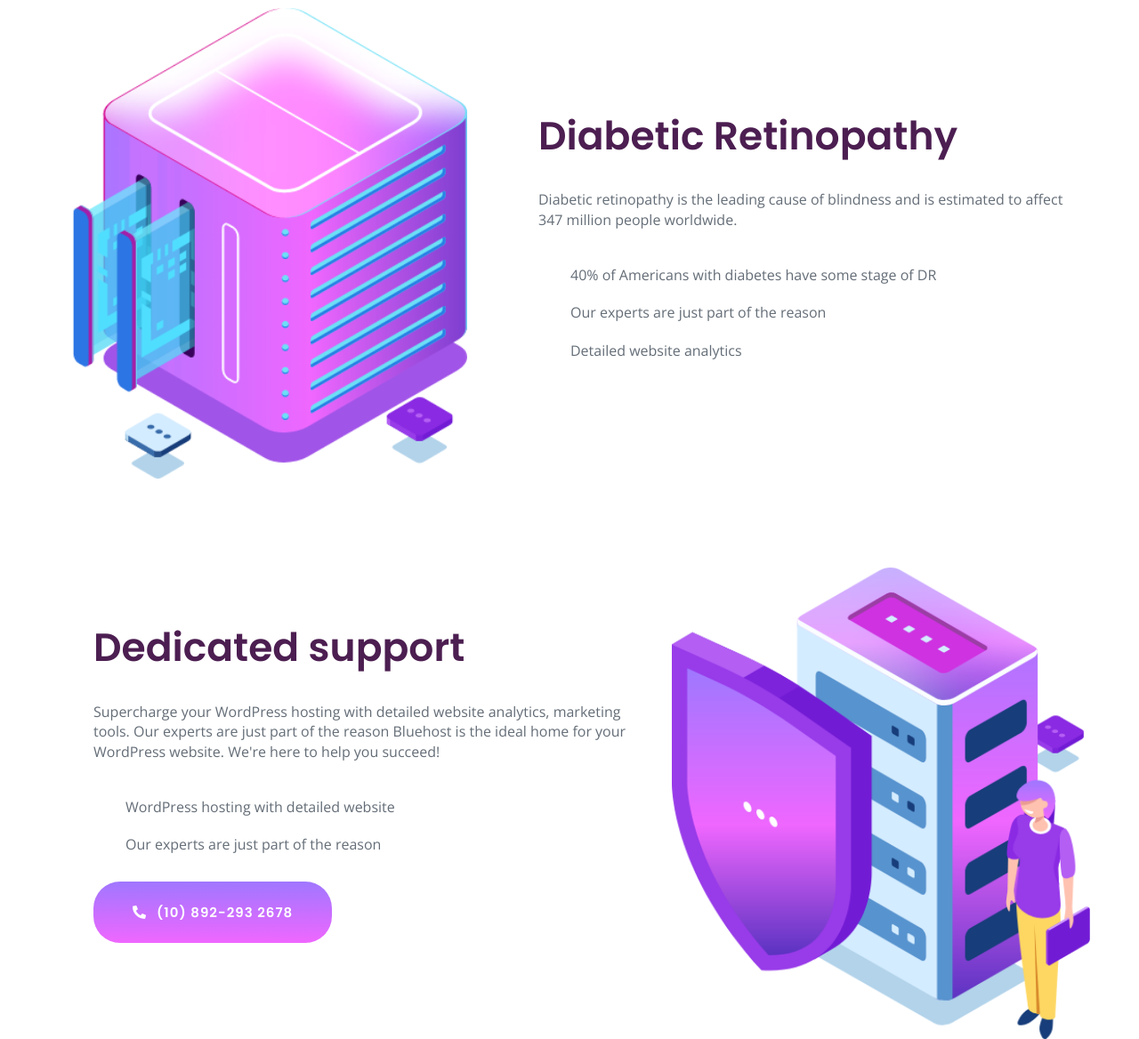
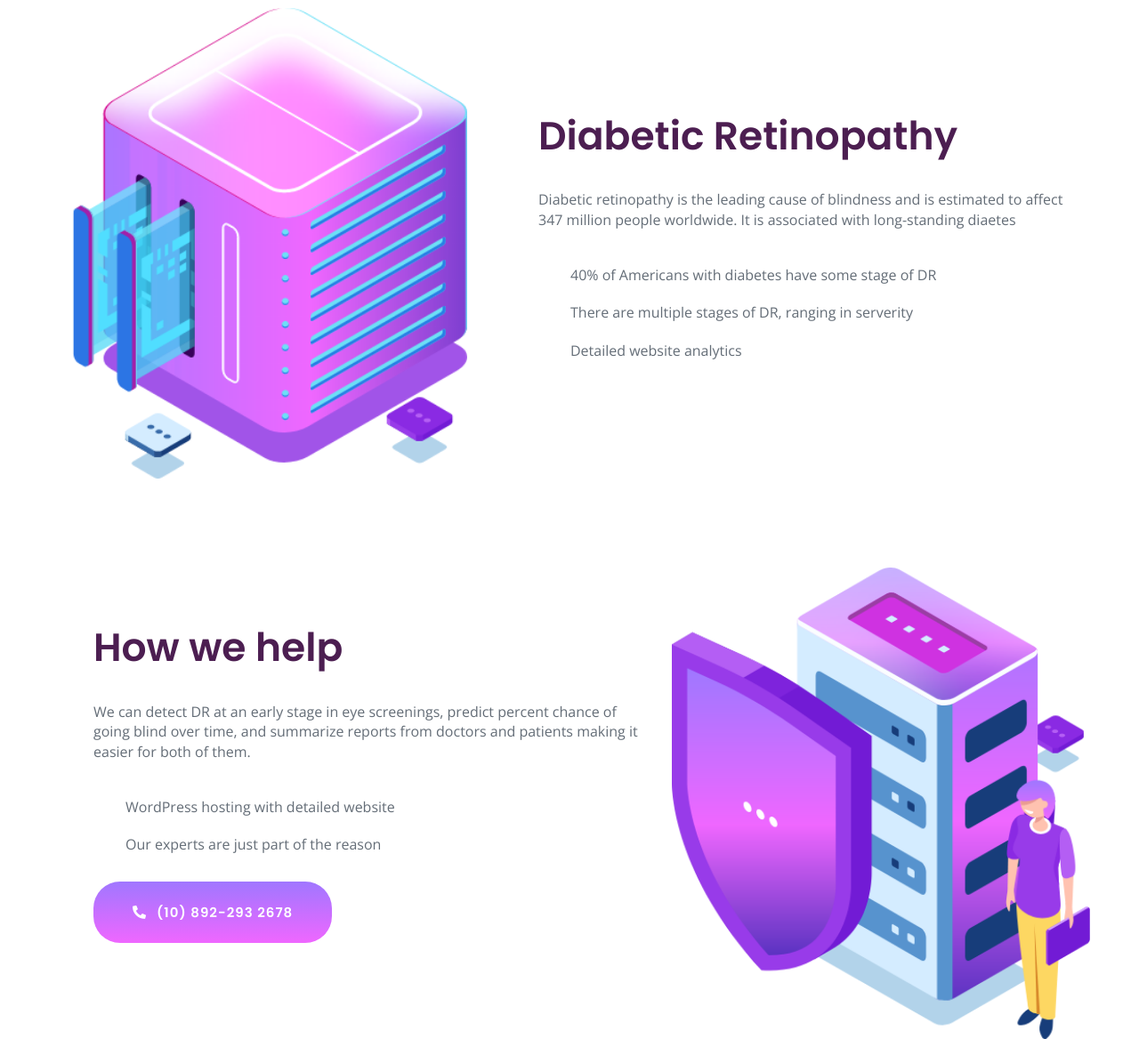
Before and after one commit to TeamDeltaHacks/EyesAIght, a Flask app: page / in a window 1280 px wide. Shown: the part 2000-3168 px from the top of the page at 89% size. Run offline with Flask 2, Linux system fonts and the light colour scheme; some libraries are stand-ins or nearby versions.

Commit message:
Update index.html

```diff
--- a/templates/index.html
+++ b/templates/index.html
@@ -346,7 +346,7 @@
                         <div class="section-tittle section-tittle2 mb-30">
                             <h2>Diabetic Retinopathy</h2>
                         </div>
-                        <p class="mb-40">Diabetic retinopathy is the leading cause of blindness and is estimated to affect 347 million people worldwide. </p>
+                        <p class="mb-40">Diabetic retinopathy is the leading cause of blindness and is estimated to affect 347 million people worldwide. It is associated with long-standing diaetes</p>
                         <ul>
                             <li>
                                 <img src="/static/assets/img/icon/right.svg" alt="">
@@ -354,7 +354,7 @@
                             </li>
                             <li>
                                 <img src="/static/assets/img/icon/right.svg" alt="">
-                                <p>Our experts are just part of the reason</p>
+                                <p>There are multiple stages of DR, ranging in serverity</p>
                             </li>
                             <li>
                                 <img src="/static/assets/img/icon/right.svg" alt="">
@@ -375,9 +375,9 @@
                     <div class="about-caption about-caption3 mb-50">
                         <!-- Section Tittle -->
                         <div class="section-tittle section-tittle2 mb-30">
-                            <h2>Dedicated support</h2>
+                            <h2>How we help</h2>
                         </div>
-                        <p class="mb-40">Supercharge your WordPress hosting with detailed website analytics, marketing tools. Our experts are just part of the reason Bluehost is the ideal home for your WordPress website. We're here to help you succeed!</p>
+                        <p class="mb-40">We can detect DR at an early stage in eye screenings, predict percent chance of going blind over time, and summarize reports from doctors and patients making it easier for both of them.</p>
                         <ul class="mb-30">
                             <li>
                                 <img src="/static/assets/img/icon/right.svg" alt="">
```
